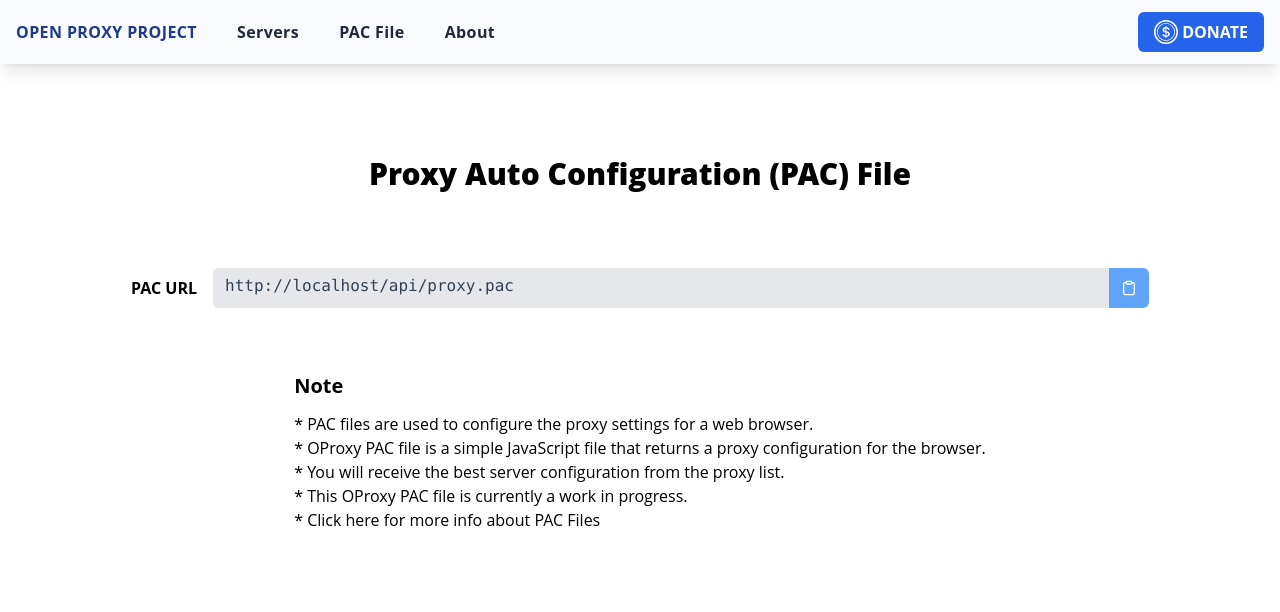
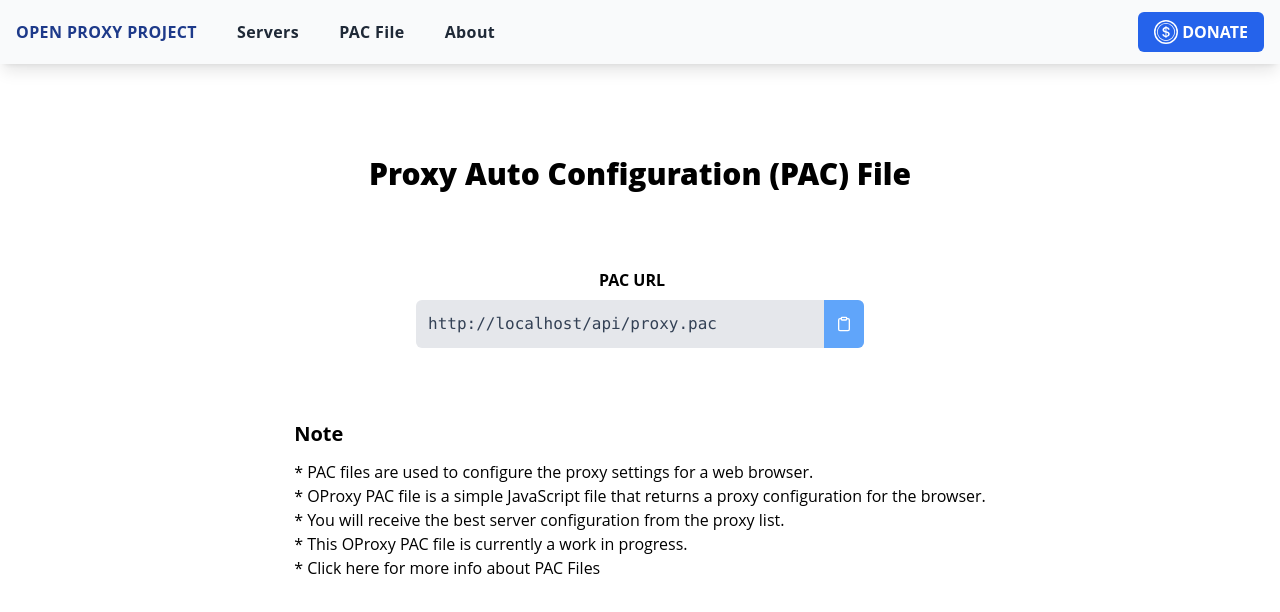
Before and after one commit to redsoc-io/OpenProxy, a Next.js app: page /pac_file in a window 1280 px wide. Shown: the top 612 px of the page. Built offline with nearby package versions, Linux system fonts and the light colour scheme.

Commit message:
Setup wraps

```diff
--- a/src/components/Servers/ServerDisplay.js
+++ b/src/components/Servers/ServerDisplay.js
@@ -62,31 +62,31 @@ export default function ServerDisplay({ server, grid = false, percent = 100 }) {
             ></div>
           </div>
           <div className="p-1">
-            <table className="w-full text-left">
-              <tbody>
-                <tr>
-                  <Td colSpan={4} className="border-none">
+            <div className="">
+              <div className="w-full p-2">
                 <ServerURL url={server.url} />
-                  </Td>
-                </tr>
-                <tr>
-                  <Td className="border-none">
-                    <div className="uppercase flex items-center gap-3 justify-center">
+              </div>
+              <div className="flex items-center justify-between">
+                <div className="uppercase flex items-center justify-center p-3 text-center">
+                  <div className="flex justify-center items-center gap-3">
                     <span className="text-blue-500">
                       <BsStarFill />
                     </span>
                     <span>{server.streak}</span>
                   </div>
-                  </Td>
-                  <Td className="border-none">
-                    <div className="flex items-center gap-2 text-gray-600 justify-center">
+                </div>
+                <div className="flex items-center text-gray-600 justify-center p-3 text-center">
+                  <div className="flex justify-center items-center gap-3 w-32">
+                    <span className="text-blue-500">
                       <ImClock2 />
+                    </span>
+                    <span>
                       <Updated updated={server.last_checked} />
+                    </span>
                   </div>
-                  </Td>
-                </tr>
-              </tbody>
-            </table>
+                </div>
+              </div>
+            </div>
           </div>
         </div>
       </div>
--- a/src/components/Servers/ServerURL.js
+++ b/src/components/Servers/ServerURL.js
@@ -4,19 +4,17 @@ import { useState } from "react";
 export default function ServerURL({ url }) {
   const [copied, setCopied] = useState(false);
   return (
-    <div className="text-center h-full">
-      <div className="flex rounded-md  bg-gray-200 overflow-hidden">
-        <input
-          value={url}
-          readOnly
-          className="text-slate-700 w-full min-w-80 px-3 p-2 h-full font-mono bg-transparent focus:outline-none focus:bg-gray-300 focus:text-gray-900 select:text-gray-900 select-none"
-        />
+    <div className="text-center h-full w-full flex items-center justify-center">
+      <div className="flex rounded-md bg-gray-200 max-w-md w-full">
+        <div className="text-slate-700 text-left w-full text-nowrap overflow-x-auto px-3 p-3 h-full font-mono bg-transparent focus:outline-none focus:bg-gray-300 focus:text-gray-900 select:text-gray-900 select-none">
+          {url}
+        </div>
         <button
-          className={`p-3 ${
+          className={`px-5 py-3 ${
             copied
               ? "bg-green-400 focus:bg-green-500"
               : "bg-blue-400 focus:bg-blue-500"
-          } text-white hover:bg-blue-500 focus:outline-none focus:text-white`}
+          } text-white hover:bg-blue-500 focus:outline-none focus:text-white flex items-center justify-center gap-2 rounded-r-md w-1/12`}
           onClick={() => {
             navigator.clipboard.writeText(url);
             setCopied(true);
@@ -25,7 +23,7 @@ export default function ServerURL({ url }) {
             }, 1000);
           }}
         >
-          {copied ? <LuClipboardCheck /> : <LuClipboard />}
+          <span>{copied ? <LuClipboardCheck /> : <LuClipboard />}</span>
         </button>
       </div>
     </div>
--- a/src/components/Servers/UpdatedTime.js
+++ b/src/components/Servers/UpdatedTime.js
@@ -14,5 +14,5 @@ export default function Updated({ updated }) {
     }, 1000);
   }, []);
 
-  return <div className="w-32">{toBeautyString(new Date(updated), date)}</div>;
+  return <div className="">{toBeautyString(new Date(updated), date)}</div>;
 }
--- a/src/pages/pac_file.js
+++ b/src/pages/pac_file.js
@@ -20,9 +20,9 @@ export default function PacFile() {
           Proxy Auto Configuration (PAC) File
         </h1>
       </div>
-      <div className="p-4 flex items-center justify-center w-full">
-        <div className="w-auto mr-4 font-bold">PAC URL </div>
-        <div className="w-3/4">
+      <div className="lg:p-4 flex items-center justify-center w-full flex-col w-full">
+        <div className="w-auto lg:mr-4 lg:p-0 p-4 font-bold">PAC URL </div>
+        <div className="p-2 flex items-center justify-center w-full">
           <ServerURL url={`${origin}/api/proxy.pac`} />
         </div>
       </div>
```
Lines whose indentation alone changed are shown as unchanged.
